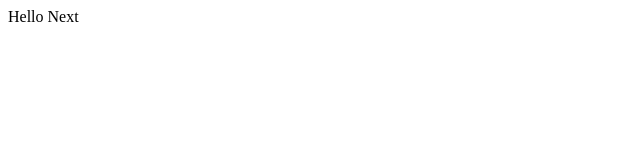
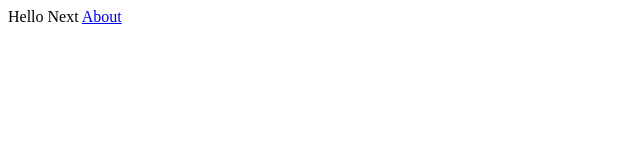
Before and after one commit to athmangude/react-next-redux, a Next.js app: page / in a window 1280 px wide. Shown: the top 160 px of the page, without its empty margins (0-640 px from the left). Built offline with nearby package versions, Linux system fonts and the light colour scheme.

Commit message:
linking between pages

```diff
--- a/pages/index.js
+++ b/pages/index.js
@@ -1,5 +1,7 @@
+import Link from 'next/link';
+
 export default () => (
   <div>
-    Hello Next
+    Hello Next <Link href="/about"><a>About</a></Link>
   </div>
 );
```
